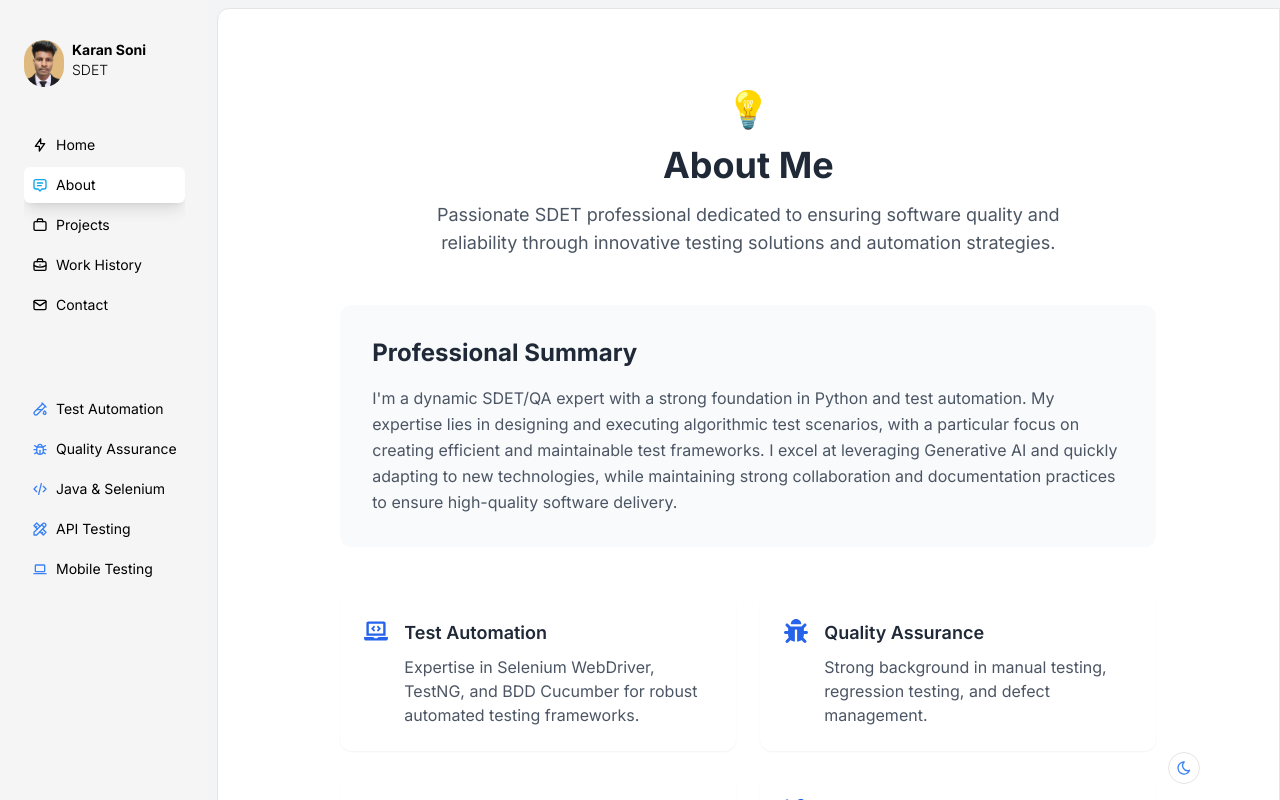
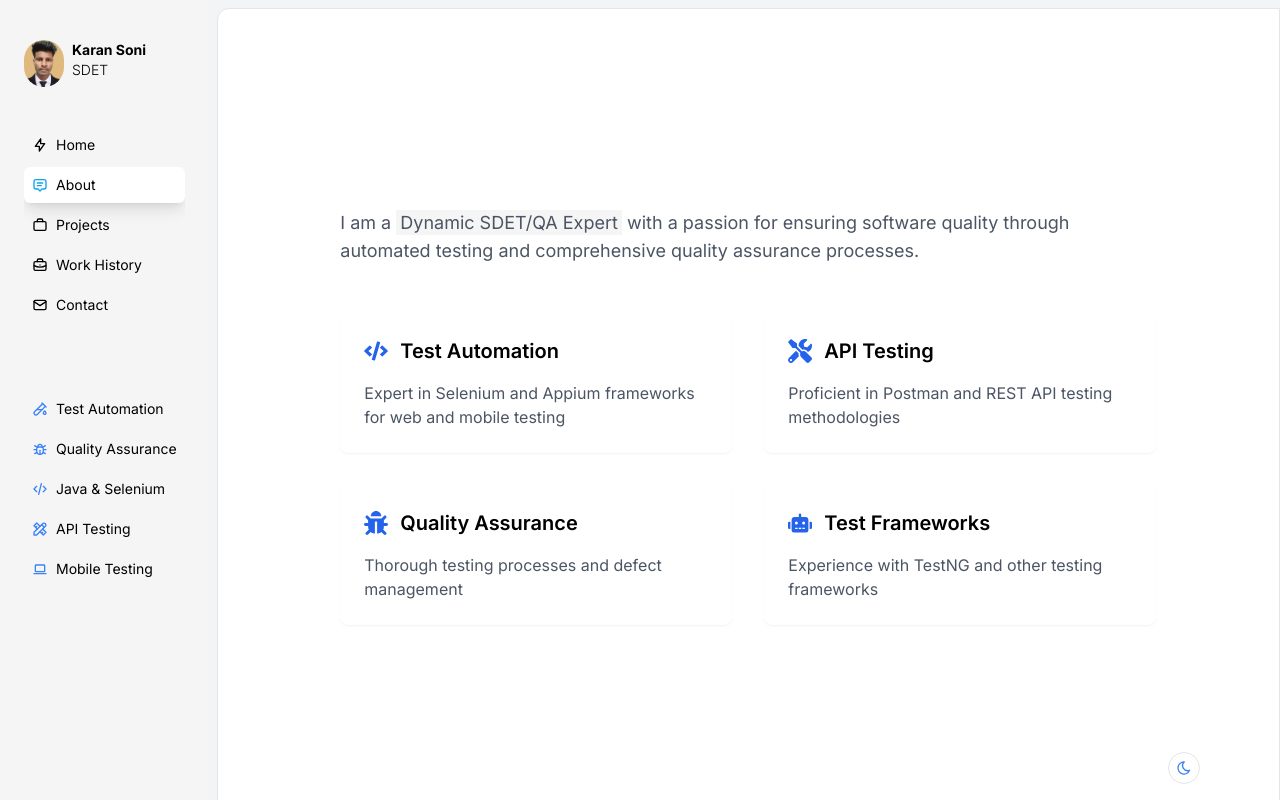
Before and after one commit to karanx9/portfolio, a Next.js app: page /about in a window 1280 px wide. Built offline with nearby package versions, Linux system fonts and the light colour scheme.

Commit message:
Make it more interactive1

```diff
--- a/src/app/about/layout.tsx
+++ b/src/app/about/layout.tsx
@@ -2,7 +2,7 @@ import { Metadata } from "next";
 
 export const metadata: Metadata = {
   title: "About | Karan Soni",
-  description: "Learn more about Karan Soni, a skilled SDET/QA expert with expertise in test automation, quality assurance, and software testing.",
+  description: "Dynamic SDET/QA expert with expertise in test automation, API testing, and quality assurance. Experienced in Selenium, Appium, and various testing frameworks."
 };
 
 export default function AboutLayout({
@@ -10,5 +10,5 @@ export default function AboutLayout({
 }: {
   children: React.ReactNode;
 }) {
-  return children;
+  return <>{children}</>;
 }
--- a/src/app/about/page.tsx
+++ b/src/app/about/page.tsx
@@ -3,126 +3,72 @@
 import { Container } from "@/components/Container";
 import { Heading } from "@/components/Heading";
 import { Highlight } from "@/components/Highlight";
-import { Paragraph } from "@/components/Paragraph";
 import { motion } from "framer-motion";
-import { FaLaptopCode, FaBug, FaTools, FaUserCheck } from 'react-icons/fa';
-import { TbTestPipe } from 'react-icons/tb';
-import { Metadata } from "next";
-import Image from "next/image";
+import { FaCode, FaTools, FaBug, FaRobot } from "react-icons/fa";
 
-import About from "@/components/About";
-
-export const metadata: Metadata = {
-  title: "About | Karan Soni",
-  description:
-    "Karan Soni is a developer, writer and speaker. He is a digital nomad and travels around the world while working remotely.",
-};
-
-export default function AboutPage() {
+export default function About() {
   const skills = [
     {
-      icon: <FaLaptopCode className="w-6 h-6" />,
+      icon: <FaCode className="w-6 h-6" />,
       title: "Test Automation",
-      description: "Expertise in Selenium WebDriver, TestNG, and BDD Cucumber for robust automated testing frameworks."
+      description: "Expert in Selenium and Appium frameworks for web and mobile testing"
+    },
+    {
+      icon: <FaTools className="w-6 h-6" />,
+      title: "API Testing",
+      description: "Proficient in Postman and REST API testing methodologies"
     },
     {
       icon: <FaBug className="w-6 h-6" />,
       title: "Quality Assurance",
-      description: "Strong background in manual testing, regression testing, and defect management."
+      description: "Thorough testing processes and defect management"
     },
     {
-      icon: <TbTestPipe className="w-6 h-6" />,
-      title: "Test Planning",
-      description: "Skilled in creating comprehensive test plans and test cases for optimal coverage."
-    },
-    {
-      icon: <FaTools className="w-6 h-6" />,
-      title: "Tools & Technologies",
-      description: "Proficient in Python, Java, Git, and various testing tools and frameworks."
+      icon: <FaRobot className="w-6 h-6" />,
+      title: "Test Frameworks",
+      description: "Experience with TestNG and other testing frameworks"
     }
   ];
 
   return (
     <Container>
+      <div className="max-w-4xl mx-auto py-12">
         <motion.div
           initial={{ opacity: 0, y: 20 }}
           animate={{ opacity: 1, y: 0 }}
           transition={{ duration: 0.5 }}
         >
-        <div className="text-center mb-12">
-          <span className="text-4xl mb-4 block">💡</span>
-          <h1 className="text-4xl font-bold text-gray-800 mb-4">About Me</h1>
-          <p className="text-lg text-gray-600 max-w-2xl mx-auto">
-            Passionate SDET professional dedicated to ensuring software quality and reliability
-            through innovative testing solutions and automation strategies.
+          <Heading as="h1" className="text-4xl font-bold mb-8 text-center">
+            About Me
+          </Heading>
+
+          <div className="prose dark:prose-invert max-w-none mb-12">
+            <p className="text-lg text-gray-600 dark:text-gray-300 mb-6">
+              I am a <Highlight>Dynamic SDET/QA Expert</Highlight> with a passion for ensuring software quality through automated testing and comprehensive quality assurance processes.
             </p>
           </div>
 
-        {/* Professional Summary */}
-        <div className="bg-gray-50 rounded-xl p-8 mb-12">
-          <motion.div
-            initial={{ opacity: 0 }}
-            animate={{ opacity: 1 }}
-            transition={{ delay: 0.2 }}
-          >
-            <h2 className="text-2xl font-bold text-gray-800 mb-4">Professional Summary</h2>
-            <p className="text-gray-600 leading-relaxed">
-              I'm a dynamic SDET/QA expert with a strong foundation in Python and test automation.
-              My expertise lies in designing and executing algorithmic test scenarios, with a particular
-              focus on creating efficient and maintainable test frameworks. I excel at leveraging
-              Generative AI and quickly adapting to new technologies, while maintaining strong
-              collaboration and documentation practices to ensure high-quality software delivery.
-            </p>
-          </motion.div>
-        </div>
-
-        {/* Skills Grid */}
-        <div className="grid grid-cols-1 md:grid-cols-2 gap-6 mb-12">
+          <div className="grid grid-cols-1 md:grid-cols-2 gap-8 mb-12">
             {skills.map((skill, index) => (
               <motion.div
                 key={skill.title}
                 initial={{ opacity: 0, y: 20 }}
                 animate={{ opacity: 1, y: 0 }}
-              transition={{ delay: 0.1 * (index + 1) }}
-              className="bg-white p-6 rounded-xl shadow-sm hover:shadow-md transition-shadow duration-300"
+                transition={{ duration: 0.5, delay: index * 0.1 }}
+                className="bg-white dark:bg-gray-800 p-6 rounded-lg shadow-sm hover:shadow-md transition-shadow duration-200"
               >
-              <div className="flex items-start space-x-4">
-                <div className="text-blue-600">
+                <div className="flex items-center mb-4">
+                  <div className="text-blue-600 dark:text-blue-400 mr-3">
                     {skill.icon}
                   </div>
-                <div>
-                  <h3 className="text-lg font-semibold text-gray-800 mb-2">{skill.title}</h3>
-                  <p className="text-gray-600">{skill.description}</p>
+                  <h3 className="text-xl font-semibold">{skill.title}</h3>
                 </div>
-              </div>
+                <p className="text-gray-600 dark:text-gray-300">{skill.description}</p>
               </motion.div>
             ))}
           </div>
-
-        {/* Key Achievements */}
-        <motion.div
-          initial={{ opacity: 0 }}
-          animate={{ opacity: 1 }}
-          transition={{ delay: 0.4 }}
-          className="bg-gradient-to-r from-gray-50 to-white rounded-xl p-8"
-        >
-          <h2 className="text-2xl font-bold text-gray-800 mb-4">Key Achievements</h2>
-          <ul className="space-y-4">
-            <li className="flex items-start space-x-3">
-              <FaUserCheck className="w-5 h-5 text-green-500 mt-1 flex-shrink-0" />
-              <p className="text-gray-600">Reduced manual testing effort by 70% through implementation of automated test frameworks</p>
-            </li>
-            <li className="flex items-start space-x-3">
-              <FaUserCheck className="w-5 h-5 text-green-500 mt-1 flex-shrink-0" />
-              <p className="text-gray-600">Successfully delivered comprehensive test coverage for critical business applications</p>
-            </li>
-            <li className="flex items-start space-x-3">
-              <FaUserCheck className="w-5 h-5 text-green-500 mt-1 flex-shrink-0" />
-              <p className="text-gray-600">Implemented efficient test automation solutions using Selenium WebDriver and TestNG</p>
-            </li>
-          </ul>
         </motion.div>
-      </motion.div>
+      </div>
     </Container>
   );
 }
```
Lines whose indentation alone changed are shown as unchanged.
